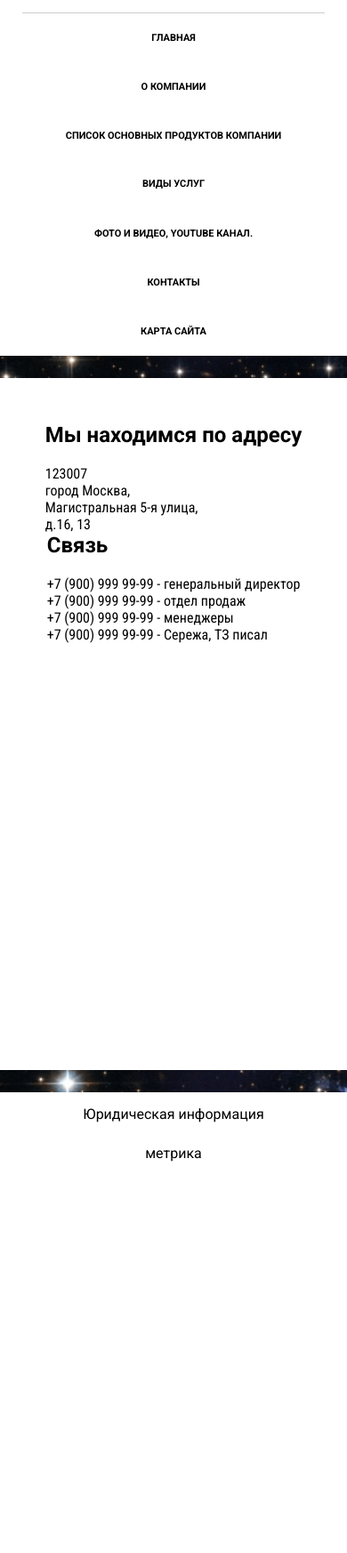
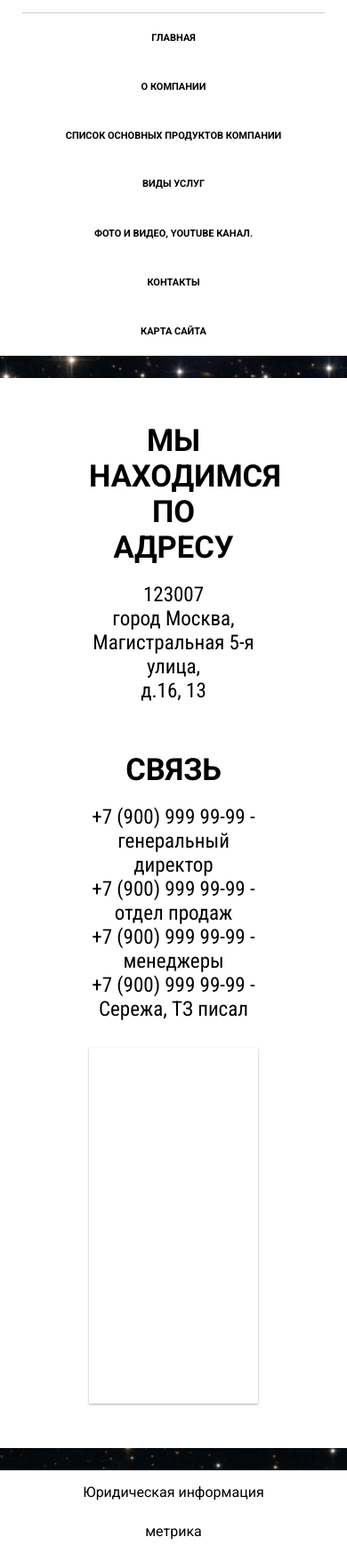
Before and after one commit to mrreads/alt-finance, a PHP site: page /contacts.php in a window 390 px wide. Shown: the part 210-1956 px from the top of the page at 89% size. Before the commit the page ends 1516 px from the top, so only its background shows below. Run offline with PHP 8.4, Linux system fonts and the light colour scheme.

Commit message:
contact design

```diff
--- a/contacts.php
+++ b/contacts.php
@@ -20,7 +20,7 @@
                     </div>
                 </div>
 
-                <div class="c-down">
+                <div class="c-down map">
                     <iframe src="https://yandex.ru/map-widget/v1/?um=constructor%3Ad3611ef99479b8cbcaddc235610c825dc7aa83b25c3a992cb6a58a1ae19ef9f9&amp;source=constructor" width="895" height="400" frameborder="0"></iframe>
                 </div>
 
--- a/resources/css/contacts.css
+++ b/resources/css/contacts.css
@@ -5,37 +5,84 @@ div.container-contacts
 
 div.c-main-contacts
 {
-    box-shadow: none;
+    padding: 50px 100px;
+
+    font-size: 23px;
+
 	display: flex;
+	align-items: flex-start;
 	flex-flow: column nowrap;
 	justify-content: space-around;
-    align-items: flex-start;
+
+	box-shadow: none;
 }
 
-.c-up, .c-down
+div.c-main-contacts h2
+{
+    text-transform: uppercase;
+}
+
+.c-main-contacts .c-up, .c-down
 {
 	width: 100%;
 }
 
-.c-up, .c-down
+.c-main-contacts .c-up, .c-down
 {
 	display: flex;
+	align-items: flex-start;
 	flex-flow: row wrap;
-    justify-content: space-around;
-    align-items: flex-start;
+	justify-content: space-between;
 }
 
-.c-down
+div.c-main-contacts .adr
+{
+    margin-right: 55px;
+}
+
+div.c-main-contacts h2
+{
+    text-align: right;
+}
+
+.c-main-contacts .map > iframe
+{
+    box-shadow: 0 1px 3px rgba(0,0,0,0.12), 0 1px 2px rgba(0,0,0,0.24);
+    width: 100%;
+}
+
+.c-main-contacts .c-down
 {
 	margin-top: 30px;
 }
 
-p.first
+.c-main-contacts p.first
 {
 	margin-top: 20px;
 }
 
-p.tel, p.adress, h1.adress-title, h1.tel-title
+.c-main-contacts p.tel, .c-main-contacts p.adress, .c-main-contacts h1.adress-title, .c-main-contacts h1.tel-title
 {
-    font-family: 'Roboto Condensed', sans-serif;
+	font-family: "Roboto Condensed", sans-serif;
 }
+
+@media screen and (max-width: 1200px)
+{
+    .adr, .c-tel
+    {
+        width: 100%;
+    }
+    div.c-main-contacts .adr
+    {
+        margin-right: 0;
+    }
+    div.c-main-contacts p, .c-main-contacts .c-up .c-tel h2, div.c-main-contacts h2
+    {
+        width: 100%;
+        text-align: center;
+    }
+    .c-main-contacts .c-up .c-tel h2
+    {
+        margin-top: 55px;
+    }
+}
```
Lines whose indentation alone changed are shown as unchanged.
